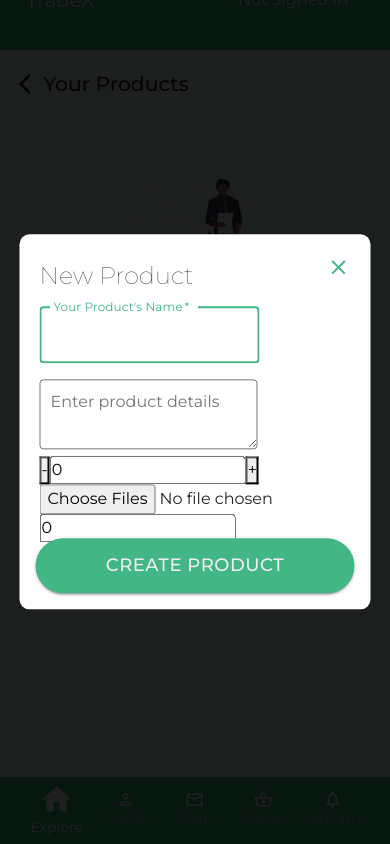
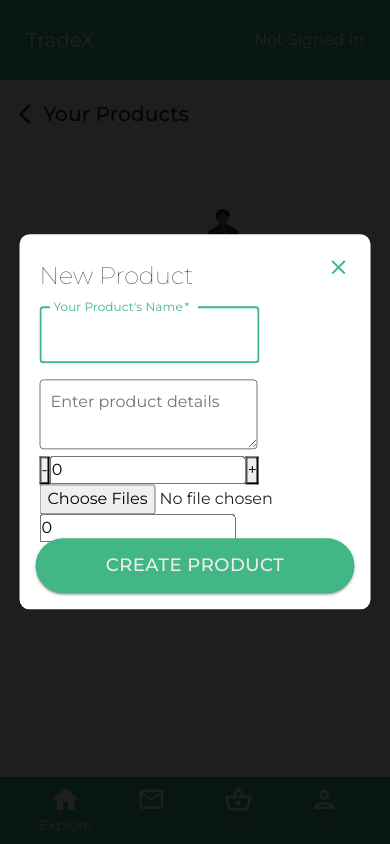
Before and after one commit to lenajeremy/main-tradex-frontend, a React (Create React App) app: page /user/1/store/products/new in a window 390 px wide. Built offline with nearby package versions, Linux system fonts and the light colour scheme.

Commit message:
responsiveness

```diff
--- a/public/index.html
+++ b/public/index.html
@@ -1,48 +1,28 @@
 <!DOCTYPE html>
 <html lang="en">
+
 <head>
   <meta charset="utf-8" />
   <link rel="icon" href="%PUBLIC_URL%/favicon.ico" />
   <link rel="preconnect" href="https://fonts.googleapis.com">
   <link rel="preconnect" href="https://fonts.gstatic.com" crossorigin>
-<link href="https://fonts.googleapis.com/css2?family=Montserrat:ital,wght@0,100;0,200;0,300;0,400;0,500;0,600;0,700;0,800;0,900;1,100;1,200;1,300;1,400;1,500;1,600;1,700;1,800;1,900&display=swap" rel="stylesheet">
+  <link
+    href="https://fonts.googleapis.com/css2?family=Montserrat:ital,wght@0,100;0,200;0,300;0,400;0,500;0,600;0,700;0,800;0,900;1,100;1,200;1,300;1,400;1,500;1,600;1,700;1,800;1,900&display=swap"
+    rel="stylesheet">
   <meta name="viewport" content="width=device-width, initial-scale=1" />
-    <meta name="theme-color" content="#000000" />
-    <meta
-      name="description"
-      content="Web site created using create-react-app"
-    />
+  <meta name="theme-color" content="#42b685" />
+  <meta name="description" content="The Number One Online Marketplace in Nigeria" />
   <link rel="apple-touch-icon" href="%PUBLIC_URL%/logo192.png" />
   <link rel="preconnect" href="https://fonts.gstatic.com">
-<link href="https://fonts.googleapis.com/css2?family=Roboto:ital,wght@0,100;0,300;0,400;1,300;1,400&display=swap" rel="stylesheet">
-    <!--
-      manifest.json provides metadata used when your web app is installed on a
-      user's mobile device or desktop. See https://developers.google.com/web/fundamentals/web-app-manifest/
-    -->
+  <link href="https://fonts.googleapis.com/css2?family=Roboto:ital,wght@0,100;0,300;0,400;1,300;1,400&display=swap"
+    rel="stylesheet">
   <link rel="manifest" href="%PUBLIC_URL%/manifest.json" />
-    <!--
-      Notice the use of %PUBLIC_URL% in the tags above.
-      It will be replaced with the URL of the `public` folder during the build.
-      Only files inside the `public` folder can be referenced from the HTML.
-
-      Unlike "/favicon.ico" or "favicon.ico", "%PUBLIC_URL%/favicon.ico" will
-      work correctly both with client-side routing and a non-root public URL.
-      Learn how to configure a non-root public URL by running `npm run build`.
-    -->
   <title>TradeX</title>
 </head>
+
 <body>
   <noscript>You need to enable JavaScript to run this app.</noscript>
   <div id="root"></div>
-    <!--
-      This HTML file is a template.
-      If you open it directly in the browser, you will see an empty page.
+</body>
 
-      You can add webfonts, meta tags, or analytics to this file.
-      The build step will place the bundled scripts into the <body> tag.
-
-      To begin the development, run `npm start` or `yarn start`.
-      To create a production bundle, use `npm run build` or `yarn build`.
-    -->
-  </body>
 </html>
--- a/src/components/CreateAndViewPosts.js
+++ b/src/components/CreateAndViewPosts.js
@@ -3,8 +3,8 @@ import { useSelector, useDispatch } from "react-redux"
 import { createPost, fetchposts, editSidebarVisibility } from '../actions';
 import Post from './Post';
 import { createNewPost, getAllPosts } from '../fetch';
-import {TextareaAutosize, CircularProgress, Backdrop} from '@material-ui/core';
-import {AddAPhoto} from '@material-ui/icons';
+import { TextareaAutosize, CircularProgress, Backdrop } from '@material-ui/core';
+import { Image } from '@material-ui/icons';
 import { Redirect } from 'react-router-dom';
 import './styles/Create.css';
 
@@ -19,49 +19,48 @@ function CreatePosts(props) {
 
   function handleFormSubmission(event) {
     event.preventDefault();
-    if(user_id){
-      if(!postContent && isValidImage){
+    if (user_id) {
+      if (!postContent && isValidImage) {
         setError('Please type something and try again');
-      }else{
+      } else {
         createNewPost(user_id, postContent, postImage, data => {
-          if(data.status === 200){
+          if (data.status === 200) {
             setPostImage('');
             setPostContent('');
             dispatch(createPost(data.post_details));
-          }else setError('An error occurred but you don\'t need to fret, we are working it out already');
+          } else setError('An error occurred but you don\'t need to fret, we are working it out already');
         });
       }
-    }else setRedirect(true);
+    } else setRedirect(true);
   }
 
-  function isValidImage(imageFile){
-    if(!imageFile){
+  function isValidImage(imageFile) {
+    if (!imageFile) {
       return true
-    }else{
+    } else {
       const name = imageFile.name;
       const ext = name.split('.')[1];
       const validExtension = ['jpeg', 'jpg', 'png', 'gif', 'webp'];
-      return validExtension.indexOf(ext) === -1 ? false: true
+      return validExtension.indexOf(ext) === -1 ? false : true
     }
   }
 
   if (!toRedirect) {
     return (
-      <form onSubmit={handleFormSubmission} id = 'createForm'>
-          <div className = 'container'>
-          <h4 className = 'mb-4'>Create a new post</h4>
-          <TextareaAutosize id = 'create_textarea' name = 'post_content' value = {postContent} onChange = {event => setPostContent(event.target.value)} placeholder = {`What's going on ${user_id ? user.firstName : ''}??`} />
-          <div className = 'stuff'>
-          <div className="imageCreate">
-          <input id = 'create' name='postImage' type='file' accept='image/*' onChange={event => setPostImage(event.target.files[0])} />
-          <div className="postCreatorImage"><AddAPhoto /></div>
+      <form onSubmit={handleFormSubmission} id='createForm'>
+        <div className='container'>
+          <h4 className='mb-3'>Create a new post</h4>
+          <TextareaAutosize id='create_textarea' name='post_content' value={postContent} onChange={event => setPostContent(event.target.value)} placeholder={`What's going on ${user_id ? user.firstName : ''}??`} />
+          <div className='stuff'>
+            <div className="imageCreate">
+              <input id='create' name='postImage' type='file' accept='image/*' onChange={event => setPostImage(event.target.files[0])} />
+              <div className="postCreatorImage"><Image /></div>
+            </div>
+            <button id='createFormButton' type='submit'>POST</button>
           </div>
-          <span id = 'message'>Text Ain't Enough? Add an Image</span>
-          <button id = 'createFormButton' type='submit'>POST</button>
-          </div>
-          {error ? <p className = 'text-danger post_error text-center'>{error}</p> : ''}
+          {error ? <p className='text-danger post_error text-center'>{error}</p> : ''}
         </div>
-        </form>
+      </form>
     )
   } else {
     return <Redirect to='/login' />
@@ -74,30 +73,30 @@ function AllPosts(props) {
   const [loading, setLoading] = useState(true);
   let lastPostRef = useRef(lastPost);
 
-  const setLastPostValue = (value) =>{
+  const setLastPostValue = (value) => {
     lastPostRef.current = value;
     setLastPost(value);
   }
 
   const dispatch = useDispatch();
   useEffect(() => {
-      window.addEventListener('scroll', scrollEvent);
-      getAllPosts(localStorage.getItem('user_id') || 0, lastPostRef.current, data => dispatch(fetchposts(data.posts)));
+    window.addEventListener('scroll', scrollEvent);
+    getAllPosts(localStorage.getItem('user_id') || 0, lastPostRef.current, data => dispatch(fetchposts(data.posts)));
     return () => window.removeEventListener('scroll', scrollEvent);
     //eslint-disable-next-line react-hooks/exhaustive-deps
-  },[]);
+  }, []);
 
-  useEffect(() => setLastPostValue(allPosts.length + 1),[allPosts]);
+  useEffect(() => setLastPostValue(allPosts.length + 1), [allPosts]);
 
-  let scrollEvent = () =>{
-    if(window.scrollY + window.innerHeight >= document.body.offsetHeight){
+  let scrollEvent = () => {
+    if (window.scrollY + window.innerHeight >= document.body.offsetHeight) {
       setLoading(true);
       window.removeEventListener('scroll', scrollEvent);
       getAllPosts(localStorage.getItem('user_id') || 0, lastPostRef.current, data => {
-        if(data.status === 200 && data.posts.length !== 0){
+        if (data.status === 200 && data.posts.length !== 0) {
           dispatch(fetchposts(data.posts));
           window.addEventListener('scroll', scrollEvent);
-        }else{
+        } else {
           window.removeEventListener('scroll', scrollEvent);
         }
         setLoading(false);
@@ -106,9 +105,9 @@ function AllPosts(props) {
   }
 
   return (
-    <div className = 'container'>
-      { allPosts.map((post, index) => <Post key={index} postDetails={post} />)}
-      {loading ? <CircularProgress variant = 'indeterminate' color = 'primary' id = 'loader'/> : ''}
+    <div className='container'>
+      {allPosts.map((post, index) => <Post key={index} postDetails={post} />)}
+      {loading ? <CircularProgress variant='indeterminate' color='primary' id='loader' /> : ''}
     </div>
   )
 
--- a/src/components/Header.js
+++ b/src/components/Header.js
@@ -13,7 +13,7 @@ function Header(props) {
       <div className = 'container'>
         <nav className='navbar navbar-expand-sm d-flex justify-content-between'>
           <Link to='/' className='navbar-brand'>TradeX</Link>
-          <Link to = {userDetails.id? `/user/${userDetails.id}/profile`: '/login'} className = 'd-flex align-items-center nav-link'>
+          <Link to = {userDetails.id? `/user/${userDetails.id}/profile`: '/login'} className = 'd-flex align-items-center'>
             {userDetails.id ?
             <div className = 'd-flex align-items-center'>
               <div className = 'profile_avatar' style = {{marginRight: 10, backgroundImage: `url(${appropriateUrl(userDetails.profilePicture)})`}}>
--- a/src/components/SideBar.js
+++ b/src/components/SideBar.js
@@ -51,21 +51,16 @@ function Sidebar({visible}) {
             <div className='bottom'></div>
             <Link onClick={() => dispatch(editSidebar({ value: 'explore' }))} to='/'>{active === 'explore' ? <Home /> : <HomeOutlined />}<span className='text'>Explore</span></Link>
           </div>
-          <div className={`sideBar__links right ${active === 'profile' ? 'active' : ''}`}>
-            <div className='top'></div>
-            <div className='bottom'></div>
-            <Link onClick={() => dispatch(editSidebar({ value: 'profile' }))} to={userDetails.id ? `/user/${userDetails.id}/profile` : '/login'}>{active === 'profile' ? <Person /> : <PersonOutlined />}<span className='text'>Profile</span></Link>
-          </div>
           <div className={`sideBar__links left ${active === 'message' ? 'active' : ''}`}>
             <div className='top'></div>
             <div className='bottom'></div>
             <Link onClick={() => dispatch(editSidebar({ value: 'message' }))} to={userDetails.id ? `/messages` : '/login'}>{active === 'message' ? <Mail /> : <MailOutline />}<span className='text'>Chats</span></Link>
           </div>
           {userTypeDeterminant()}
-          <div className={`sideBar__links right ${active === 'notifications' ? 'active' : ''}`}>
+          <div className={`sideBar__links right ${active === 'profile' ? 'active' : ''}`}>
             <div className='top'></div>
             <div className='bottom'></div>
-            <Link onClick={() => dispatch(editSidebar({ value: 'notifications' }))} to='/notifications'>{active === 'notifications' ? <Notifications /> : <NotificationsOutlined />}<span className='text'>Notfcatns</span></Link>
+            <Link onClick={() => dispatch(editSidebar({ value: 'profile' }))} to={userDetails.id ? `/user/${userDetails.id}/profile` : '/login'}>{active === 'profile' ? <Person /> : <PersonOutlined />}<span className='text'>Profile</span></Link>
           </div>
         </div>
       </div>
--- a/src/components/Store.js
+++ b/src/components/Store.js
@@ -41,7 +41,7 @@ function Store(props) {
         <React.Fragment>
             <img className = 'no-product-image' src = {emptyStoreImage} alt = {emptyStoreImage} />
             <h5>You have not added any product to your store</h5>
-            {props.self ? <Button type = 'contained'></Button> : ''}
+            {props.self ? <Button type = 'contained'>Add products now</Button> : ''}
         </React.Fragment> : products.map((product, index) => <Product index = {index} self = {props.self} manage = {productDetails => removeProduct(productDetails)} key = {index} productDetails ={product} view = 'store'/>)}
         </div>
       </div>
--- a/src/components/styles/Header.css
+++ b/src/components/styles/Header.css
@@ -24,9 +24,8 @@ header a:hover{
 }
 
 @media screen and (max-width: 768px){
-  header{
-    height: 50px;
-    overflow: hidden;
+  header .container:not(.header){
+    padding-bottom: 0;
   }
 }
 .profile_avatar{
--- a/src/components/styles/Sidebar.css
+++ b/src/components/styles/Sidebar.css
@@ -57,10 +57,6 @@
    color: white;
    margin: 0;
  }
- .sideBar__links svg,
- .sideBar__links.active svg{
-   font-size: 1.0em
- }
  .links{
    display: flex;
    height: 45px;
@@ -98,6 +94,14 @@
   .sideBar__links a{
     display: flex;
   }
+  .sideBar__links svg{
+   height: 1.2em;
+   width: 1.2em;
+  }
+  .sideBar__links.active svg{
+    height: 1.3em;
+   width: 1.3em;
+  }
 }
 a{
   color: white;
```
Also changed, not shown: src/components/styles/Create.css (+4 -8 lines), public/manifest.json. Lines whose indentation alone changed are shown as unchanged.
